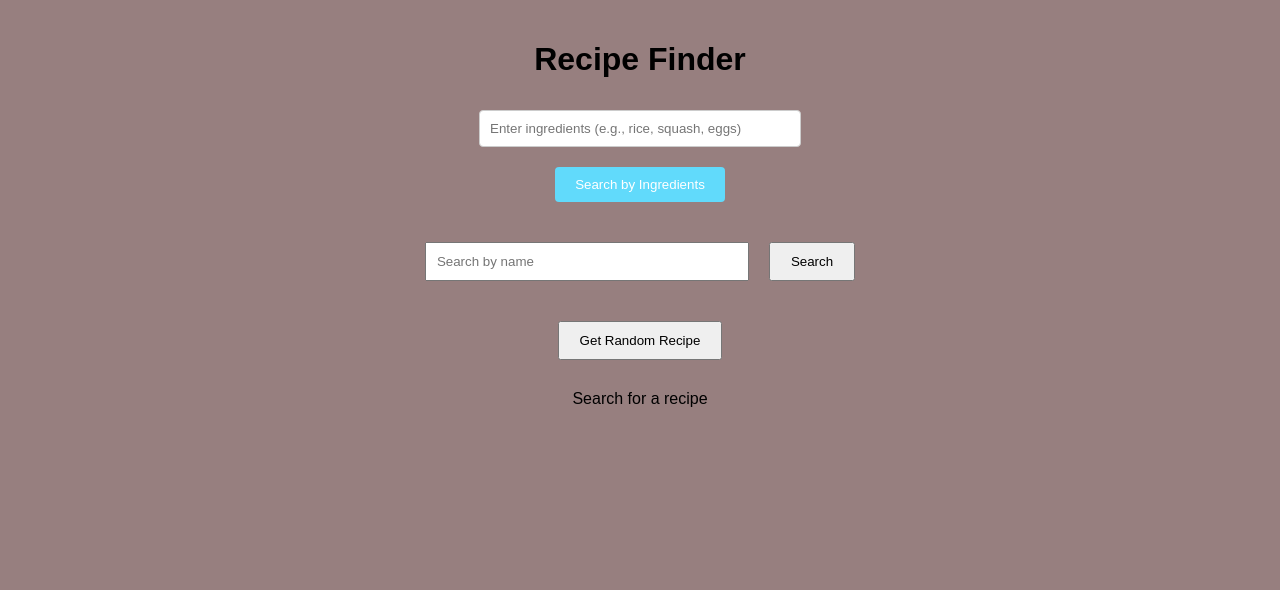
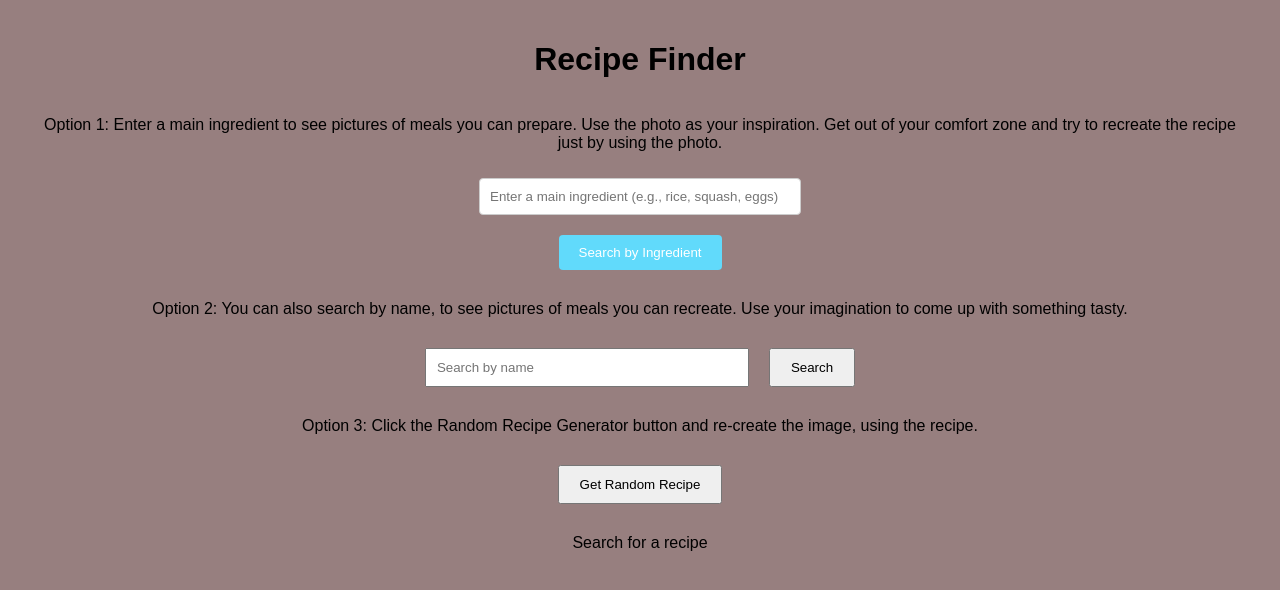
Before and after one commit to tahesha/QuickBites, a React (Create React App) app: page / in a window 1280 px wide. Shown: the top 590 px of the page. Built offline with nearby package versions, Linux system fonts and the light colour scheme.

Commit message:
Added more detail

```diff
--- a/src/App.js
+++ b/src/App.js
@@ -21,17 +21,20 @@ function App() {
     <div className="App">
       <h1>Recipe Finder</h1>
       <div className="search-container">
+        <p>Option 1: Enter a main ingredient to see pictures of meals you can prepare. Use the photo as your inspiration. Get out of your comfort zone and try to recreate the recipe just by using the photo.</p>
         <input
           type="text"
           value={ingredients}
           onChange={(e) => setIngredients(e.target.value)}
-          placeholder="Enter ingredients (e.g., rice, squash, eggs)"
+          placeholder="Enter a main ingredient (e.g., rice, squash, eggs)"
         />
-        <button onClick={handleSearch}>Search by Ingredients</button>
+        <button onClick={handleSearch}>Search by Ingredient</button>
       </div>
+      <p>Option 2: You can also search by name, to see pictures of meals you can recreate. Use your imagination to come up with something tasty.</p>
       <div className="search-by-name-container">
         <SearchByName />
       </div>
+      <p>Option 3: Click the Random Recipe Generator button and re-create the image, using the recipe.</p>
       <div className="random-recipe-container">
         <RandomRecipe />
       </div>
```
